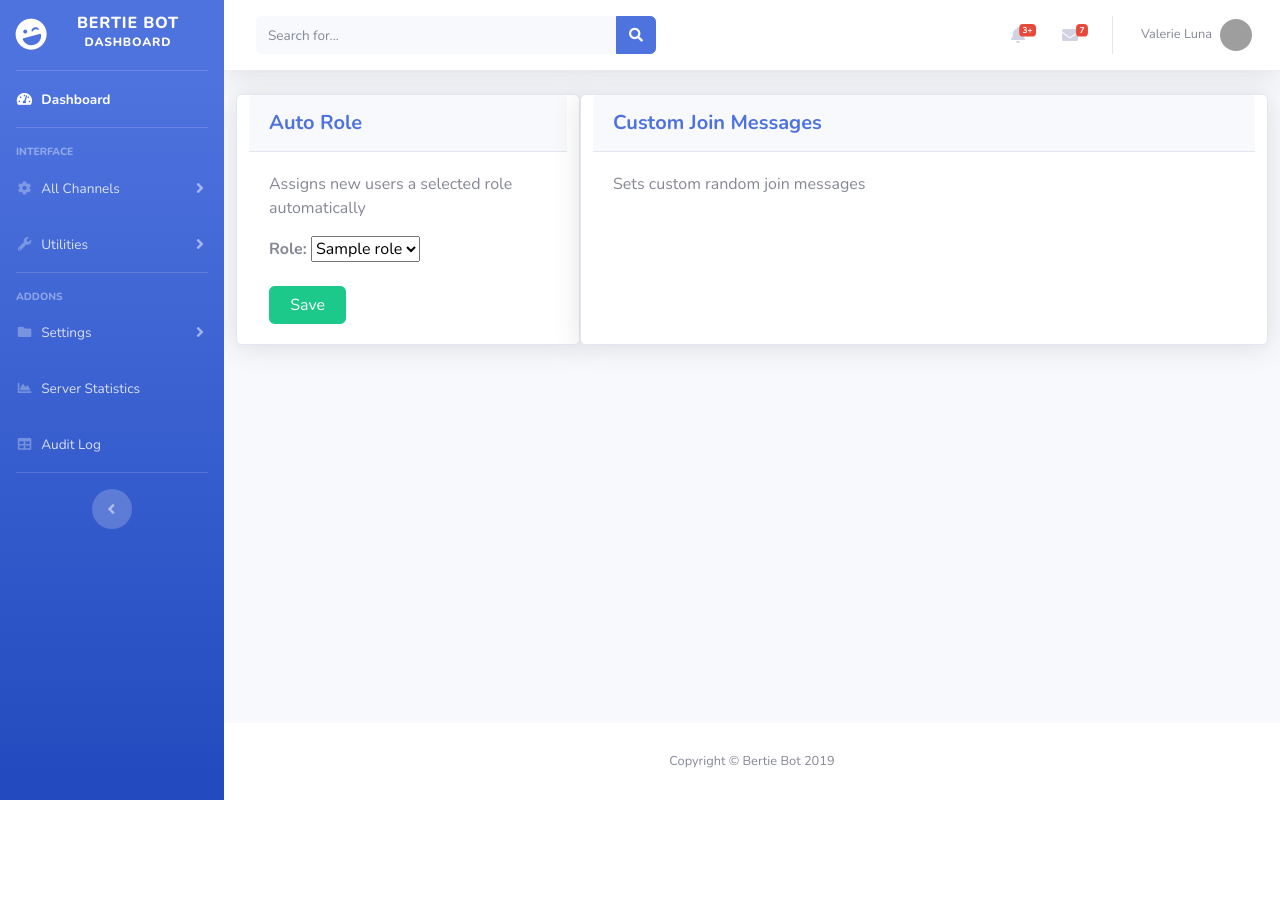
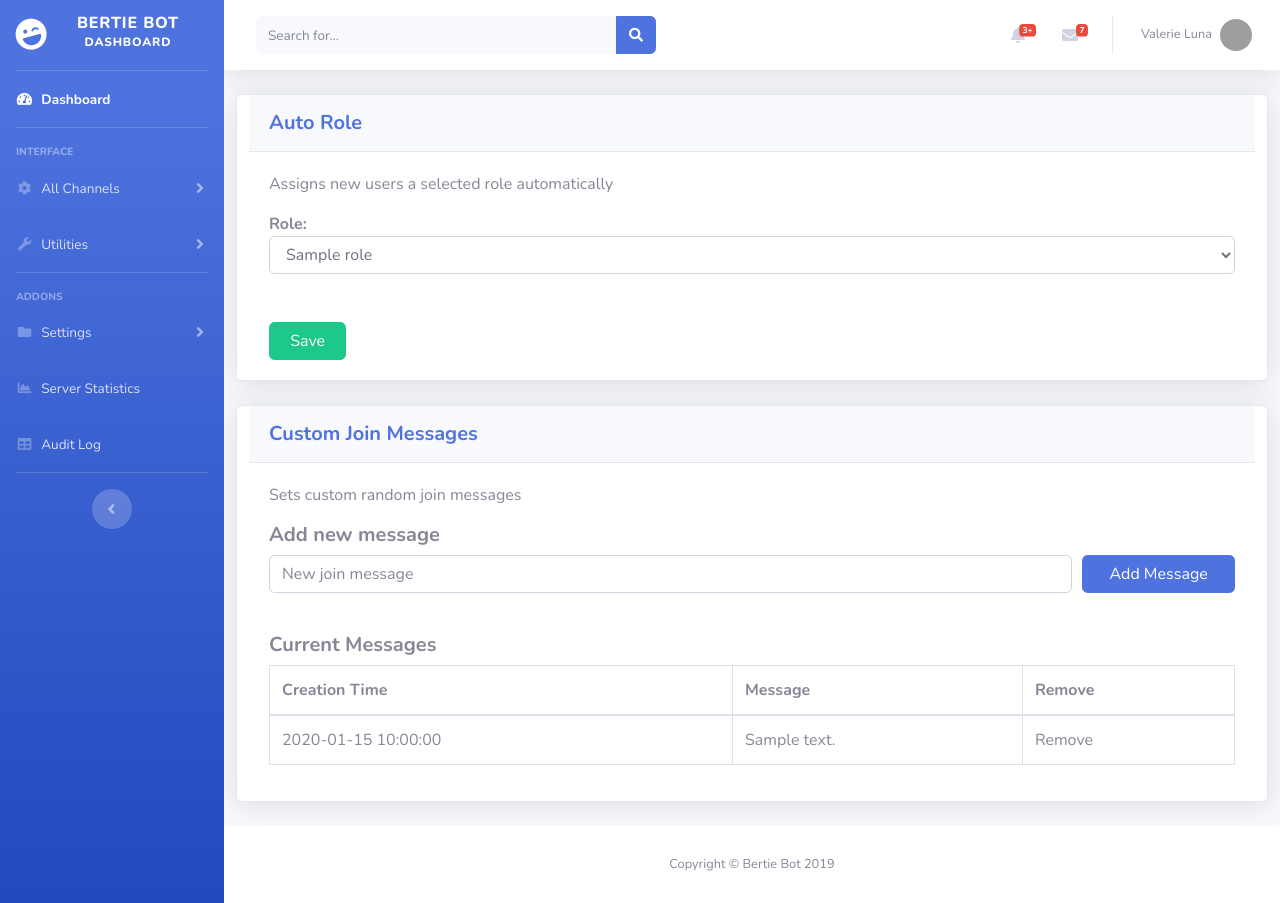
Before and after one commit to Wrdle/BertieBotV3, a Python web app: template templates/memberjoin.html in a window 1280 px wide. Before the commit the page ends 800 px from the top, so only its background shows below. Run offline with Jinja, Linux system fonts and the light colour scheme; the template is opened without the code that fills it: most values are stand-ins (such as "Sample title", 1, 10 or a date in 2020); some libraries are stand-ins or nearby versions; grey boxes are pictures that could not be loaded.

Commit message:
Updated memberjoin page design

```diff
--- a/templates/memberjoin.html
+++ b/templates/memberjoin.html
@@ -3,7 +3,7 @@
     <!-- Custom styles for this page -->
     <link href="vendor/datatables/dataTables.bootstrap4.min.css" rel="stylesheet">
     <div class="row">
-        <div class="card col-md-4 shadow mb-4">
+        <div class="card col-md-12 shadow mb-4">
             <div class="card-header py-3">
                 <h5 class="m-0 font-weight-bold text-primary">Auto Role</h5>
             </div>
@@ -11,7 +11,7 @@
                <p>Assigns new users a selected role automatically</p>
                 <form action="" method="get">
                     <span><b>Role: </b></span>
-                    <select name="autoRole">
+                    <select name="autoRole" class="form-control">
                         {% for role in allRoles %}
                             <option {% if role == currentDefaultRole %} selected="selected" {% endif %} value="{{role.id}}">{{role.name}}</option>
                         {% endfor %}
@@ -21,12 +21,47 @@
                 </form>
             </div>
         </div>
-        <div class="card col-md-8 shadow mb-4">
+    </div>
+    <div class="row">
+        <div class="card col-md-12 shadow mb-4">
             <div class="card-header py-3">
                 <h5 class="m-0 font-weight-bold text-primary">Custom Join Messages</h5>
             </div>
             <div class="card-body">
                 <p>Sets custom random join messages</p>
+                <h5><b>Add new message</b></h5>
+                <form>
+                    <div class="form-row">
+                        <div class="form-group col-md-10">
+                            <input type="text" class="form-control" id="joinMessage" placeholder="New join message">
+                        </div>
+                        <div class="form-group col-md-2">
+                            <button type="submit" style="width:100%" class="btn btn-primary">Add Message</button>
+                        </div>
+                    </div>
+                </form>
+                <br>
+                <h5><b>Current Messages</b></h5>
+                <div class="table-responsive">
+                    <table class="table table-bordered" id="dataTable" width="100%" cellspacing="0">
+                        <thead>
+                            <tr>
+                                <th>Creation Time</th>
+                                <th>Message</th>
+                                <th>Remove</th>
+                            </tr>
+                        </thead>
+                        <tbody>
+                            {% for message in welcomeMessages %}
+                            <tr>
+                                <td>{{message['creationTime']}}</td>
+                                <td>{{message['content']}}</td>
+                                <td>Remove</td>
+                            </tr>
+                            {% endfor %}
+                        </tbody>
+                    </table>
+                </div>
             </div>
         </div>
     </div>
```
